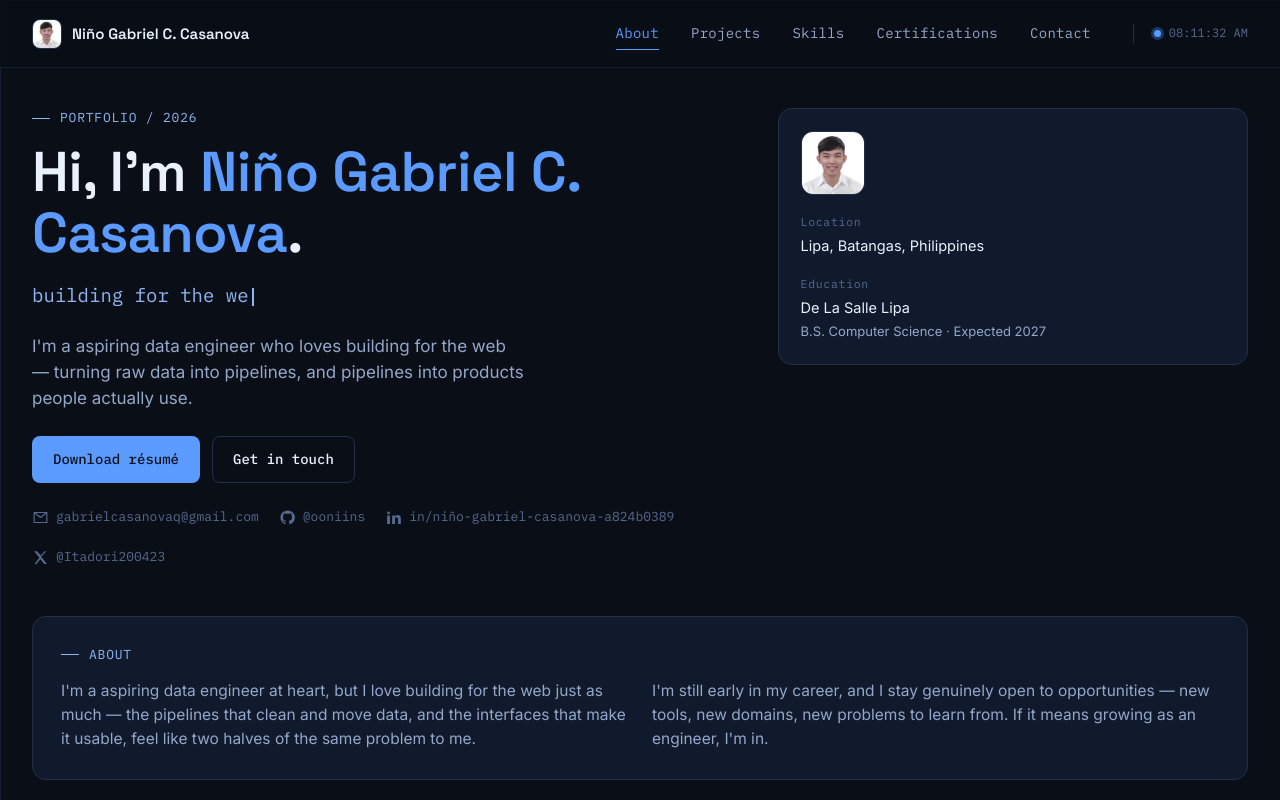
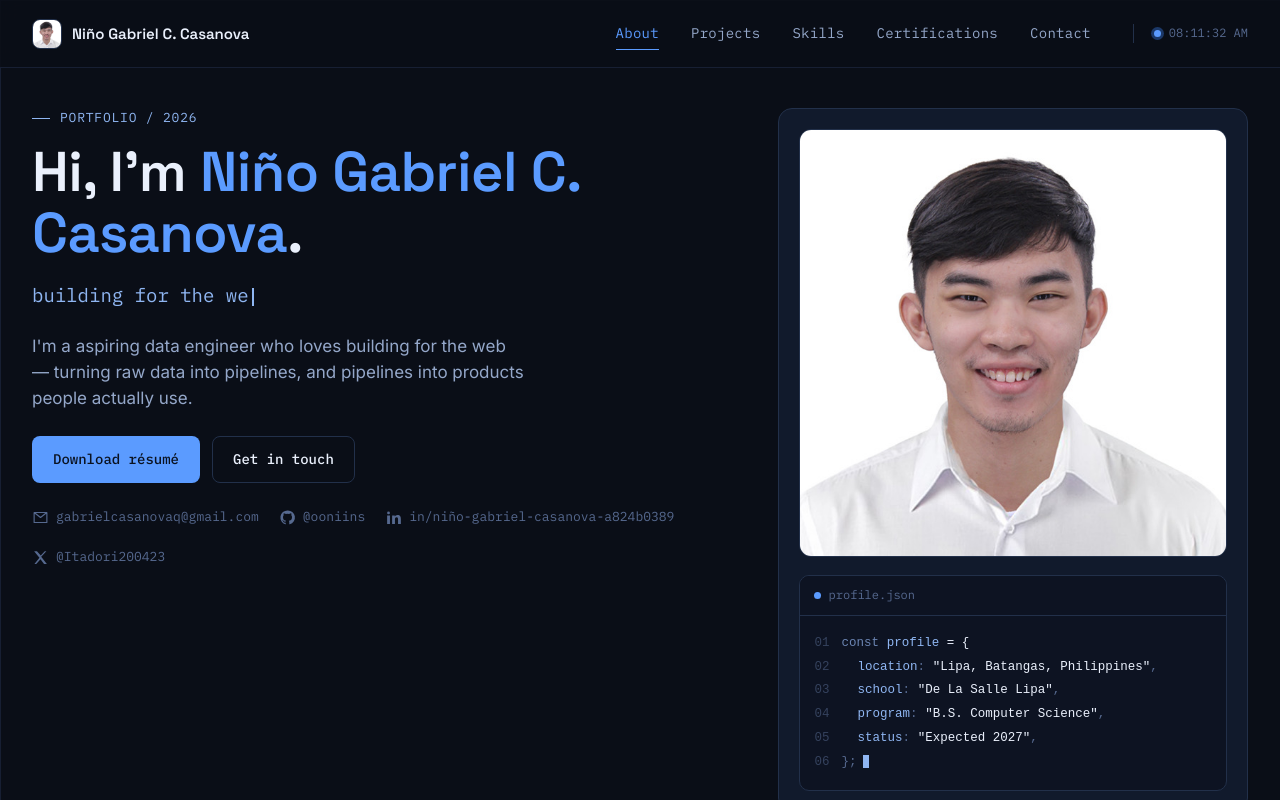
Before and after one commit to ooniins/Casanova_Portfolio, a React (Vite) app: page / in a window 1280 px wide. Shown: the top 800 px of the page. Built offline with nearby package versions, Linux system fonts and the light colour scheme.

Commit message:
Docs: Updated my Profile pic designs

```diff
--- a/src/components/About.css
+++ b/src/components/About.css
@@ -8,6 +8,11 @@
   gap: 40px;
   align-items: start;
   margin-bottom: 48px;
+  min-width: 0;
+}
+
+.hero__grid > * {
+  min-width: 0;
 }
 
 .hero__heading {
@@ -80,21 +85,19 @@
   background: var(--bg-raised);
   border: 1px solid var(--line);
   border-radius: 14px;
-  padding: 22px;
+  padding: 20px;
+  min-width: 0;
 }
 
+/* ===== Large photo placeholder ===== */
 .hero__avatar {
-  width: 64px;
-  height: 64px;
+  width: 100%;
+  aspect-ratio: 1 / 1;
   border-radius: 12px;
   background: linear-gradient(155deg, var(--blue-dim), var(--bg-inset));
   border: 1px solid var(--line);
   display: grid;
   place-items: center;
-  font-family: var(--font-display);
-  font-weight: 600;
-  font-size: 20px;
-  color: var(--blue);
   margin-bottom: 18px;
   overflow: hidden;
 }
@@ -103,30 +106,130 @@
   width: 100%;
   height: 100%;
   object-fit: cover;
+  display: block;
 }
 
-.hero__facts {
-  margin: 0;
-  display: grid;
-  gap: 18px;
+.hero__avatar-fallback {
+  font-family: var(--font-display);
+  font-weight: 600;
+  font-size: clamp(40px, 8vw, 64px);
+  color: var(--blue);
 }
 
-.hero__facts dt {
-  font-family: var(--font-mono);
-  font-size: 11.5px;
-  color: var(--ink-faint);
-  letter-spacing: 0.06em;
-  margin-bottom: 4px;
+/* ===== Code-styled info block ===== */
+.code-card {
+  border: 1px solid var(--line);
+  border-radius: 10px;
+  overflow: hidden;
+  background: var(--bg-inset);
+  min-width: 0;
 }
 
-.hero__facts dd {
-  margin: 0;
-  font-size: 14.5px;
+.code-card__bar {
+  display: flex;
+  align-items: center;
+  gap: 8px;
+  padding: 10px 14px;
+  border-bottom: 1px solid var(--line);
+  background: var(--bg-inset);
 }
 
-.hero__facts-sub {
-  color: var(--ink-dim);
-  font-size: 13px;
+.code-card__dot {
+  width: 7px;
+  height: 7px;
+  border-radius: 50%;
+  background: var(--blue);
+}
+
+.code-card__path {
+  font-family: var(--font-mono);
+  font-size: 12px;
+  color: var(--ink-faint);
+}
+
+.code-card__body {
+  margin: 0;
+  padding: 16px 14px;
+  font-family: var(--font-mono);
+  font-size: 12.5px;
+  line-height: 1.9;
+  overflow-x: auto;
+  min-width: 0;
+}
+
+.code-line {
+  display: flex;
+  align-items: baseline;
+  gap: 12px;
+  opacity: 0;
+  transform: translateX(-6px);
+  animation: code-line-in 0.4s ease forwards;
+  animation-delay: var(--delay, 0ms);
+  white-space: pre;
+}
+
+@keyframes code-line-in {
+  to {
+    opacity: 1;
+    transform: translateX(0);
+  }
+}
+
+@media (prefers-reduced-motion: reduce) {
+  .code-line {
+    animation: none;
+    opacity: 1;
+    transform: none;
+  }
+}
+
+.code-line__num {
+  flex-shrink: 0;
+  width: 16px;
+  text-align: right;
+  color: var(--ink-faint);
+  opacity: 0.55;
+  user-select: none;
+}
+
+.code-line__content--indent {
+  padding-left: 16px;
+}
+
+.code-tok-kw {
+  color: var(--blue-muted);
+}
+
+.code-tok-var {
+  color: var(--blue-soft);
+}
+
+.code-tok-key {
+  color: var(--blue-soft);
+}
+
+.code-tok-str {
+  color: var(--ink);
+}
+
+.code-tok-punc {
+  color: var(--ink-faint);
+}
+
+.code-cursor {
+  display: inline-block;
+  width: 6px;
+  height: 13px;
+  margin-left: 6px;
+  background: var(--blue-soft);
+  vertical-align: middle;
+  animation: hero-blink 1s step-end infinite;
+}
+
+@media (prefers-reduced-motion: reduce) {
+  .code-cursor {
+    animation: none;
+  }
 }
 
 .bio-panel {
--- a/src/components/About.jsx
+++ b/src/components/About.jsx
@@ -25,6 +25,7 @@ export default function About() {
             <a className="btn btn--primary" href={profile.resumeUrl} download>
               Download résumé
             </a>
+
             <a
               className="btn btn--ghost"
               href="#contact"
@@ -60,25 +61,57 @@ export default function About() {
             {profile.avatarUrl ? (
               <img src={profile.avatarUrl} alt={profile.name} className="hero__avatar-img" />
             ) : (
-              profile.avatarInitial
+              <span className="hero__avatar-fallback">{profile.avatarInitial}</span>
             )}
           </div>
-          <dl className="hero__facts">
-            <div>
-              <dt>Location</dt>
-              <dd>{profile.location}</dd>
+
+          <div className="code-card">
+            <div className="code-card__bar">
+              <span className="code-card__dot" />
+              <span className="code-card__path">profile.json</span>
             </div>
-            <div>
-              <dt>Education</dt>
-              <dd>
-                {profile.education.school}
-                <br />
-                <span className="hero__facts-sub">
-                  {profile.education.program} · {profile.education.period}
+
+            <pre className="code-card__body" aria-hidden="true">
+              <code>
+                <span className="code-line" style={{ "--delay": "0ms" }}>
+                  <span className="code-line__num">01</span>
+                  <span className="code-line__content">
+                    <span className="code-tok-kw">const</span> <span className="code-tok-var">profile</span> = {"{"}
+                  </span>
                 </span>
-              </dd>
-            </div>
-          </dl>
+
+                {[
+                  { key: "location", value: profile.location },
+                  { key: "school", value: profile.education.school },
+                  { key: "program", value: profile.education.program },
+                  { key: "status", value: profile.education.period },
+                ].map((line, i) => (
+                  <span className="code-line" key={line.key} style={{ "--delay": `${(i + 1) * 90}ms` }}>
+                    <span className="code-line__num">{String(i + 2).padStart(2, "0")}</span>
+                    <span className="code-line__content code-line__content--indent">
+                      <span className="code-tok-key">{line.key}</span>
+                      <span className="code-tok-punc">: </span>
+                      <span className="code-tok-str">"{line.value}"</span>
+                      <span className="code-tok-punc">,</span>
+                    </span>
+                  </span>
+                ))}
+
+                <span className="code-line" style={{ "--delay": "450ms" }}>
+                  <span className="code-line__num">06</span>
+                  <span className="code-line__content">
+                    <span className="code-tok-punc">{"};"}</span>
+                    <span className="code-cursor" />
+                  </span>
+                </span>
+              </code>
+            </pre>
+
+            <span className="sr-only">
+              Location: {profile.location}. Education: {profile.education.school}, {profile.education.program},{" "}
+              {profile.education.period}.
+            </span>
+          </div>
         </aside>
       </div>
 
--- a/src/index.css
+++ b/src/index.css
@@ -96,6 +96,18 @@ ul {
   outline-offset: 3px;
 }
 
+.sr-only {
+  position: absolute;
+  width: 1px;
+  height: 1px;
+  padding: 0;
+  margin: -1px;
+  overflow: hidden;
+  clip: rect(0, 0, 0, 0);
+  white-space: nowrap;
+  border: 0;
+}
+
 /* ---- shared layout helpers ---- */
 .container {
   max-width: var(--content-width);
```
